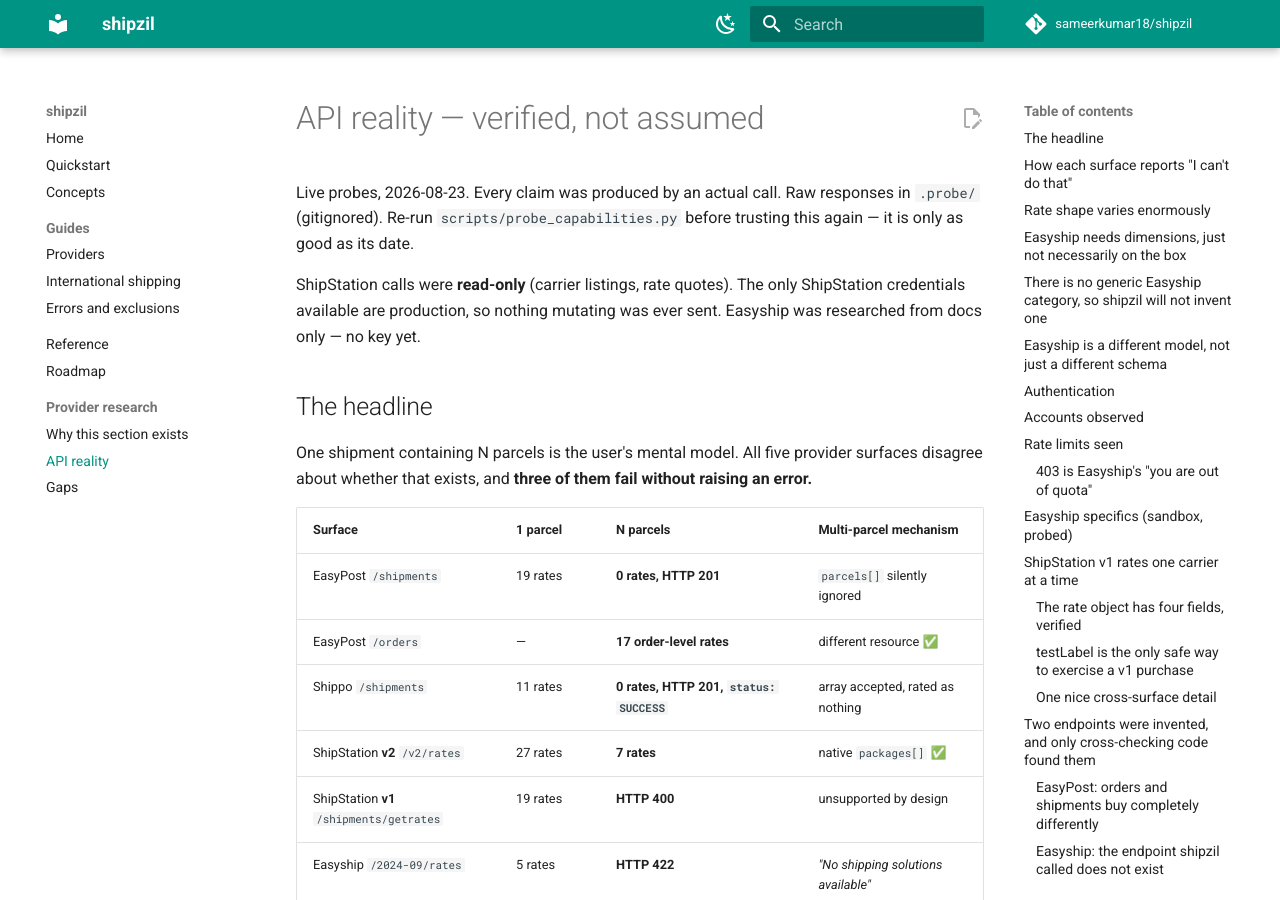
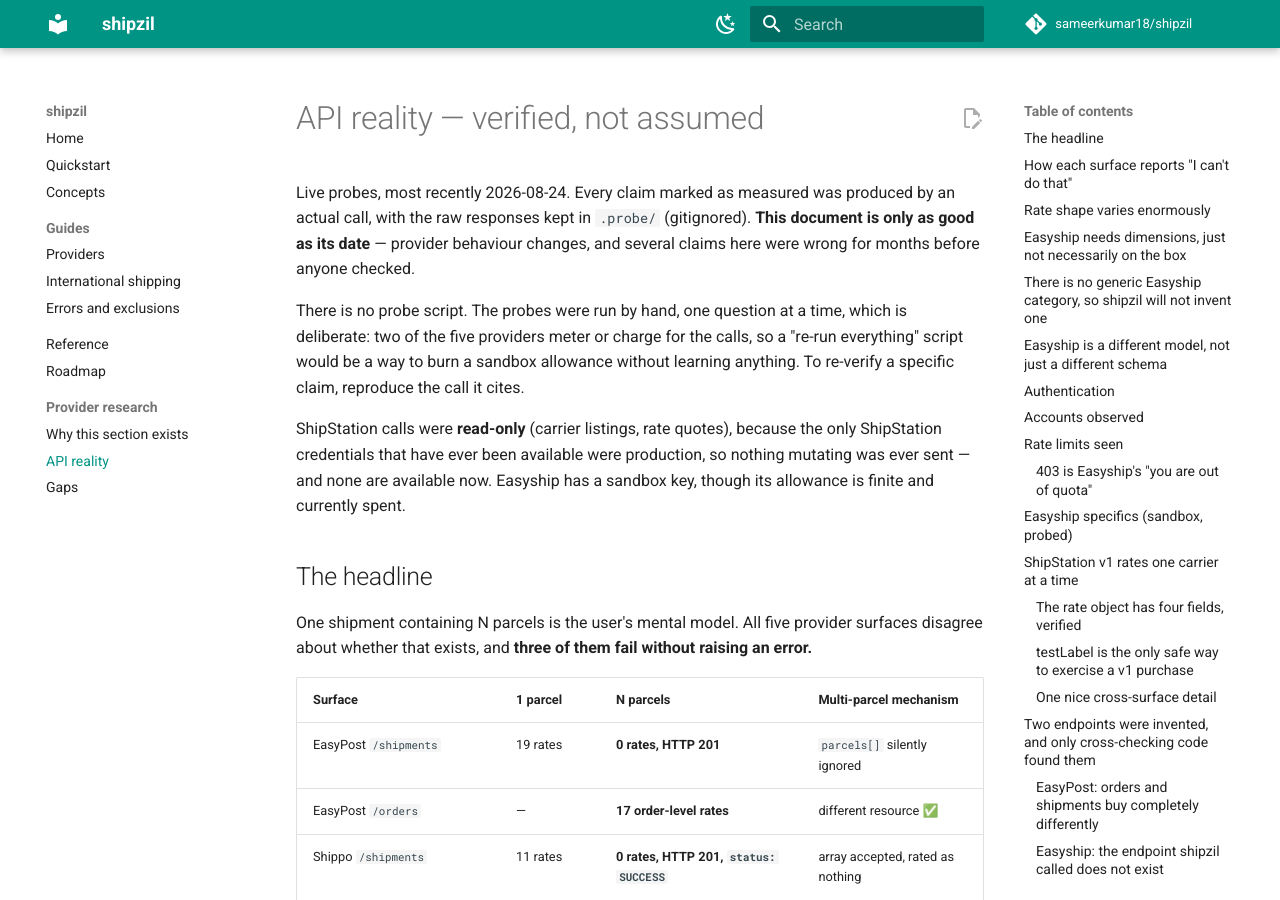
Before and after one commit to sameerkumar18/shipzil, an MkDocs documentation site: the page built from docs/API-REALITY.md, in a window 1280 px wide and 900 px high. Built offline with MkDocs 1.6.1 and Material for MkDocs 9.7.7, drawn with Linux system fonts in a browser that asks for light colours; comment, search, counter and statistics services are not loaded.

Commit message:
Gitignore a local build playbook; drop a reference to a script that never existed
Adds `NOTES.local.md`, gitignored, as the local companion to `docs/`. It holds the
operational knowledge that is either not useful to a consumer or not safe to
publish: per-provider doc-scrape recipes that actually work, the credential
inventory, the payload-capture and teeth-check techniques, the traps this
codebase has hit, and the current open operational state.

`.gitignore` covers `NOTES.local.md` and `*.local.md`. The file lives at the repo
root on purpose and says so — anything under `docs/` is fair game for MkDocs to
publish, so a local notes file must not live there.

Also fixes a real docs bug found while looking for it. `docs/API-REALITY.md` told
readers to "Re-run `scripts/probe_capabilities.py`", and there is no `scripts/`
directory and never was. That is the same family as the empty EasyPost scrape: a
documented artifact that does not exist. Replaced with an honest description —
probes were run by hand, one question at a time, because two of the five providers
meter or charge for calls, so a re-run-everything script would burn a sandbox
allowance without learning anything.

Corrected two stale lines in the same paragraph while there: ShipStation
credentials are not merely production-only, there are none at all now; and
Easyship is no longer "docs only, no key yet" — there is a sandbox key, with a
finite and currently spent allowance.

Both one-liners in the playbook were run before being written down, and one was
wrong: the orphan-helper check reported `client.py: _unused`, a deliberate
no-op that the real test excludes. Fixed rather than shipped as a false positive.

```diff
--- a/docs/API-REALITY.md
+++ b/docs/API-REALITY.md
@@ -1,12 +1,19 @@
 # API reality — verified, not assumed
 
-Live probes, 2026-08-23. Every claim was produced by an actual call. Raw
-responses in `.probe/` (gitignored). Re-run `scripts/probe_capabilities.py`
-before trusting this again — it is only as good as its date.
+Live probes, most recently 2026-08-24. Every claim marked as measured was
+produced by an actual call, with the raw responses kept in `.probe/` (gitignored).
+**This document is only as good as its date** — provider behaviour changes, and
+several claims here were wrong for months before anyone checked.
 
-ShipStation calls were **read-only** (carrier listings, rate quotes). The only
-ShipStation credentials available are production, so nothing mutating was ever
-sent. Easyship was researched from docs only — no key yet.
+There is no probe script. The probes were run by hand, one question at a time,
+which is deliberate: two of the five providers meter or charge for the calls, so
+a "re-run everything" script would be a way to burn a sandbox allowance without
+learning anything. To re-verify a specific claim, reproduce the call it cites.
+
+ShipStation calls were **read-only** (carrier listings, rate quotes), because the
+only ShipStation credentials that have ever been available were production, so
+nothing mutating was ever sent — and none are available now. Easyship has a
+sandbox key, though its allowance is finite and currently spent.
 
 ## The headline
 
```
Also changed, not shown: 1 other file.
